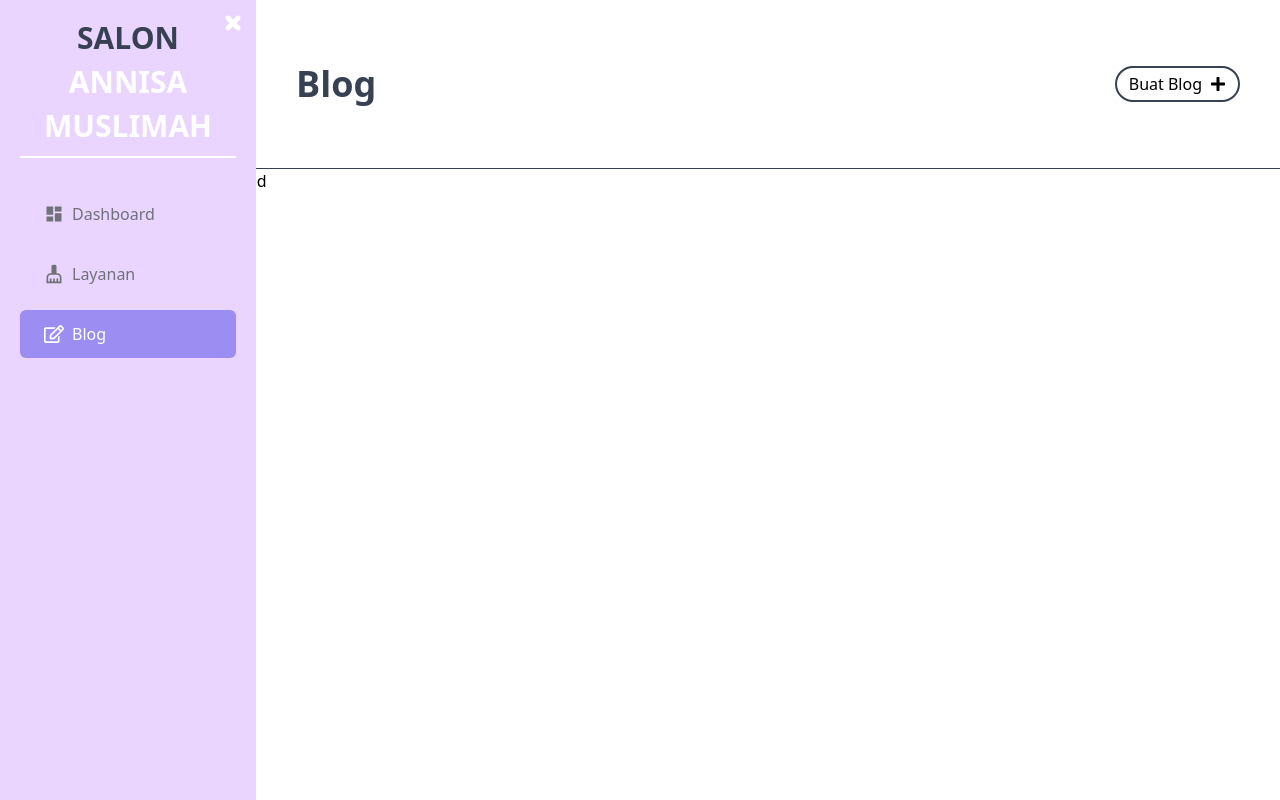
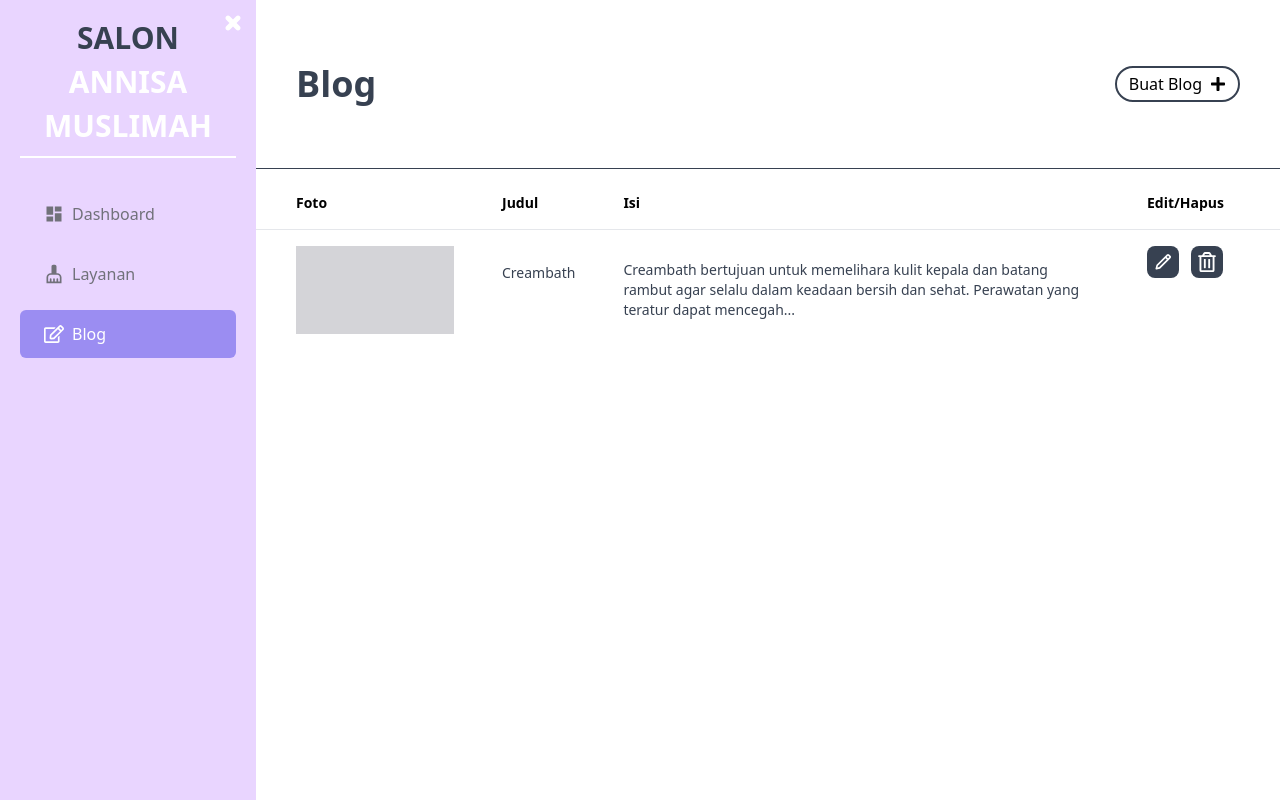
Before and after one commit to raihan2-byte/salon-annisa-muslim, a React (Vite) app: page /dashboard/blog in a window 1280 px wide. Built offline with nearby package versions, Linux system fonts and the light colour scheme.

Commit message:
[FEAT] add table for blog

```diff
--- a/src/pages/Dashboard/Blog.jsx
+++ b/src/pages/Dashboard/Blog.jsx
@@ -1,12 +1,64 @@
 import React from "react";
 import DashboardLayout from "../../components/Dashboard/Layout/Index";
 import TopArea from "../../components/Dashboard/TopArea";
+import { BiPencil } from "react-icons/bi";
+import { FaRegTrashAlt } from "react-icons/fa";
 
 export default function Blog() {
   return (
     <DashboardLayout>
       <TopArea title="Blog" buttonTitle="Buat Blog" />
-      <div>asd</div>
+      <div className="flex flex-col">
+        <div className="overflow-x-auto sm:-mx-6 lg:-mx-8">
+          <div className="inline-block min-w-full py-2 sm:px-6 lg:px-8">
+            <div className="overflow-hidden">
+              <table className="min-w-full text-left text-sm font-light">
+                <thead className="border-b font-medium dark:border-neutral-500">
+                  <tr>
+                    <th scope="col" className="pr-6 pl-14 py-4">
+                      Foto
+                    </th>
+                    <th scope="col" className="px-6 py-4">
+                      Judul
+                    </th>
+                    <th scope="col" className="px-6 py-4">
+                      Isi
+                    </th>
+                    <th scope="col" className="pl-6 pr-14 py-4">
+                      Edit/Hapus
+                    </th>
+                  </tr>
+                </thead>
+                <tbody>
+                  <tr className="text-gray-700 font-medium">
+                    <td className="whitespace-nowrap pr-6 pl-14 py-4 ">
+                      <div className="w-[158px] h-[88px] bg-zinc-300" />
+                    </td>
+                    <td className=" px-6 py-4 flex justify-start">Creambath</td>
+                    <td className="text-start px-6 py-4 min-w-[200px]">
+                      <div className="w-full h-full flex justify-start">
+                        <p>
+                          Creambath bertujuan untuk memelihara kulit kepala dan
+                          batang rambut agar selalu dalam keadaan bersih dan
+                          sehat. Perawatan yang teratur dapat mencegah...
+                        </p>
+                      </div>
+                    </td>
+                    <td className="flex flex-row justify-start gap-3 pl-6 pr-14 py-4">
+                      <button className="bg-gray-700 rounded-lg text-white p-1.5">
+                        <BiPencil size={20} />
+                      </button>
+                      <button className="bg-gray-700 rounded-lg text-white p-1.5">
+                        <FaRegTrashAlt size={20} />
+                      </button>
+                    </td>
+                  </tr>
+                </tbody>
+              </table>
+            </div>
+          </div>
+        </div>
+      </div>
     </DashboardLayout>
   );
 }
```
